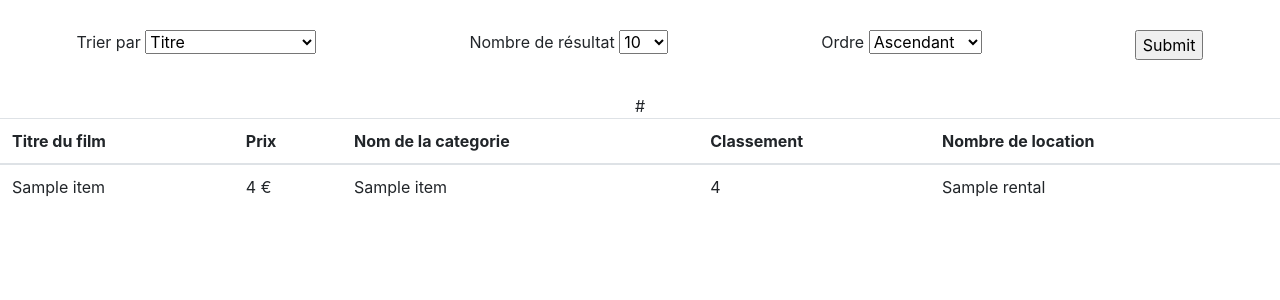
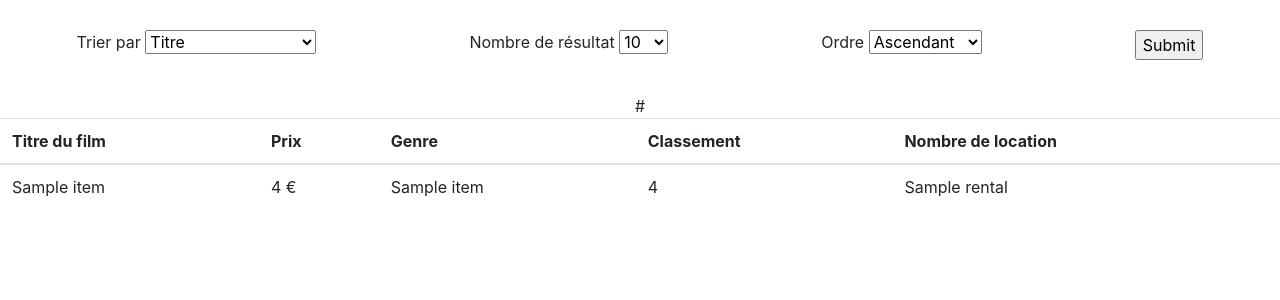
Before and after one commit to Theodrem/SGBDR_project_mt4_theotim, a Flask app: template app/templates/index.html in a window 1280 px wide. Shown: the top 300 px of the page. Run offline with Flask 2, Linux system fonts and the light colour scheme; the template is opened without the code that fills it: values that come from a table or form of the project are taken from there, most other values are stand-ins (such as "Sample title", 1, 10 or a date in 2020); some libraries are stand-ins or nearby versions.

Commit message:
change html

```diff
--- a/app/form.py
+++ b/app/form.py
@@ -8,7 +8,7 @@ class AttributeForm(FlaskForm):
         default="title",
         choices=[
             ('title', 'Titre'),
-            ('category.name', 'Categorie'),
+            ('category.name', 'Genre'),
             ('rental', 'Nombre de location'),
             ('rental_rate', 'Prix'),
         ],
--- a/app/templates/index.html
+++ b/app/templates/index.html
@@ -38,7 +38,7 @@
         <tr>
           <th scope="col">Titre du film</th>
           <th scope="col">Prix</th>
-          <th scope="col">Nom de la categorie</th>
+          <th scope="col">Genre</th>
           <th scope="col">Classement</th>
           <th scope="col">Nombre de location</th>
         </tr>
```
